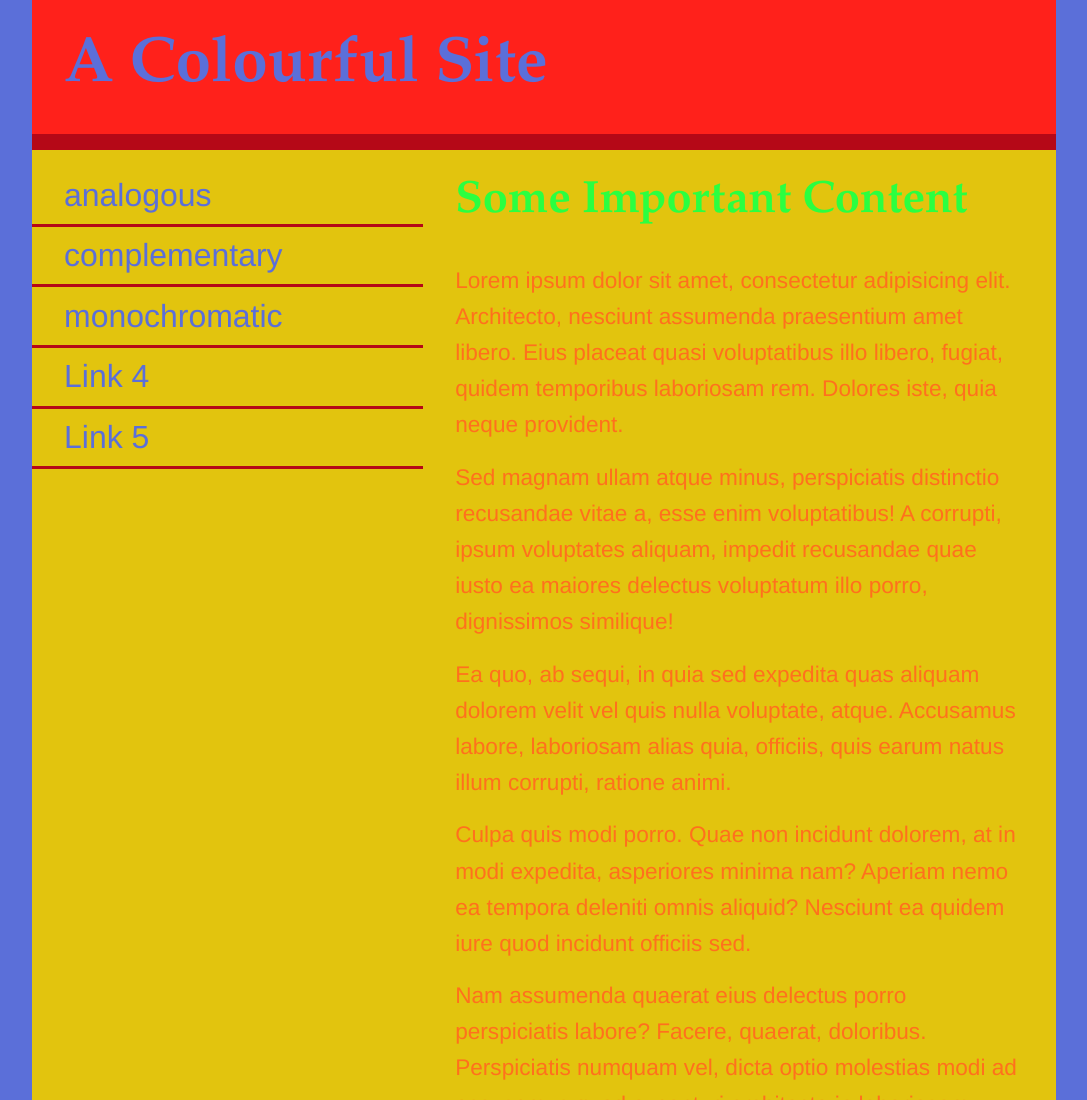
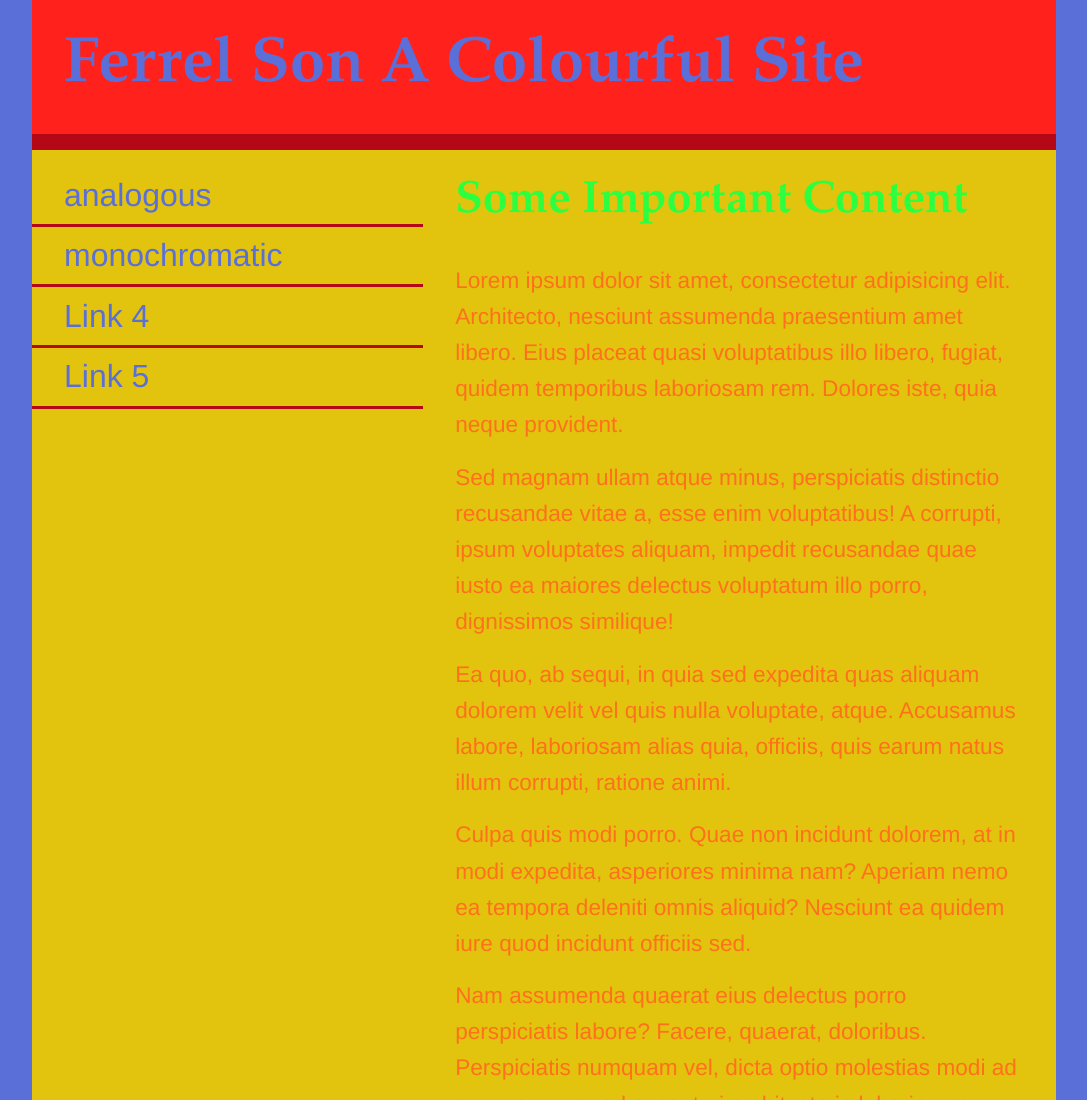
Before and after one commit to kezbo28/colours-final, a plain HTML site: page complementary.html in a window 1280 px wide. Shown: the top 1100 px of the page, without its empty margins (96-1183 px from the left). Drawn offline with Linux system fonts and the light colour scheme.

Commit message:
more changes

```diff
--- a/complementary.html
+++ b/complementary.html
@@ -99,13 +99,12 @@
 <body>
     <div class="wrapper">
         <header>
-            <h1>A Colourful Site</h1>
+            <h1>Ferrel Son A Colourful Site</h1>
         </header>
         <nav>
             <ul>
                 <li><a href=analogous.html>analogous</a></li>
-                <li><a href="complementary.html">complementary</a></li>
-                <li><a href="index.html">monochromatic</a></li>
+                            <li><a href="index.html">monochromatic</a></li>
                 <li><a href="#">Link 4</a></li>
                 <li><a href="#">Link 5</a></li>
             </ul>
```
Also changed, not shown: analogous.html (+3 -3 lines), index.html (+2 -2 lines).
